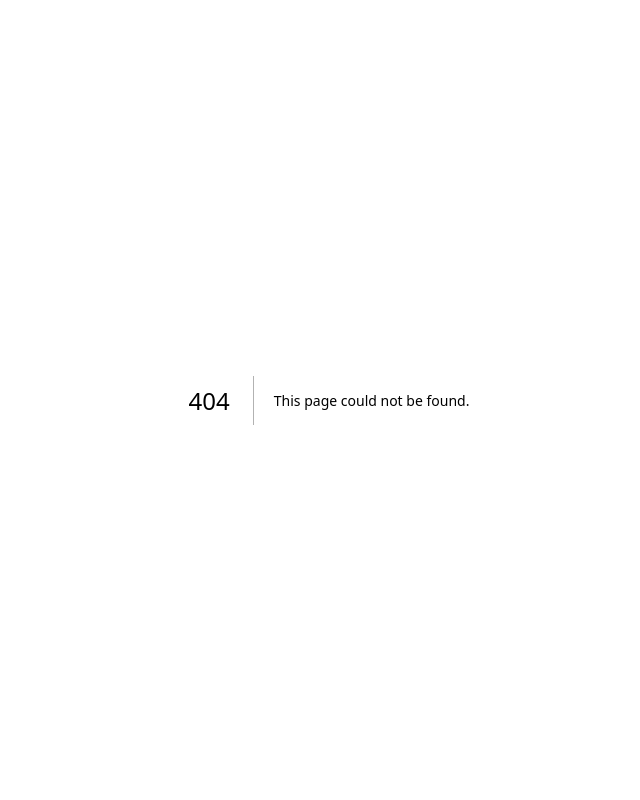
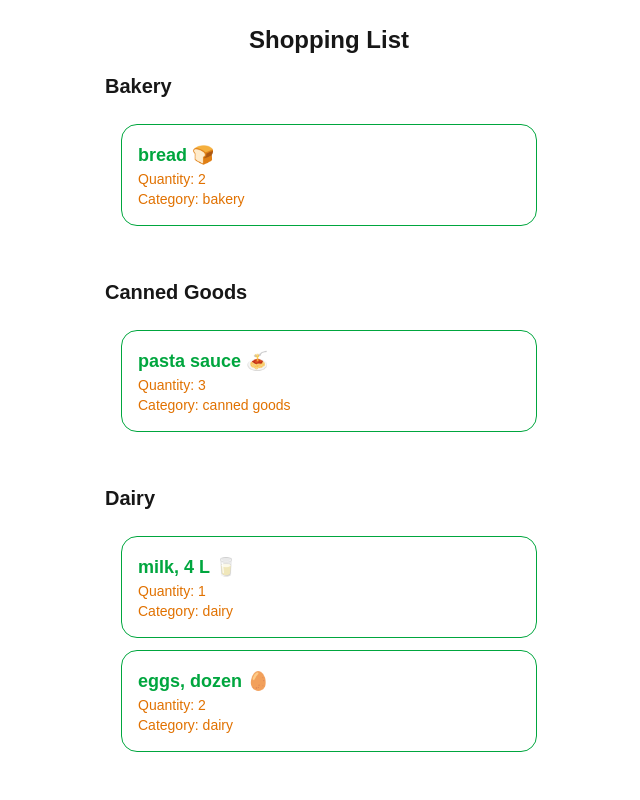
Before and after one commit to vlo-red/cprg306-assignments, a Next.js app: page /week-4 in a window 1280 px wide. Before the commit this address had no page. Shown: the top 800 px of the page, without its empty margins (311-951 px from the left). Built offline with nearby package versions, Linux system fonts and the light colour scheme.

Commit message:
Completed Week-4 Assignment

```diff
--- /dev/null
+++ b/app/week-4/item-list.js
@@ -0,0 +1,41 @@
+import Item from "./item";
+import items from "./items.json";
+
+export default function ItemList() {
+  const groupedItems = items.reduce((groups, item) => {
+    if (!groups[item.category]) {
+      groups[item.category] = [];
+    }
+    groups[item.category].push(item);
+    return groups;
+  }, {});
+
+  return (
+    <div className="w-full max-w-md">
+      {Object.entries(groupedItems)
+        .sort(([a], [b]) => a.localeCompare(b))
+        .map(([category, itemsArray]) => (
+
+          <div key={category} className="mb-6">
+
+            <h2 className="text-xl font-bold mb-2 capitalize">
+              {category}
+            </h2>
+
+            <ul className="p-4 w-full">
+              {itemsArray.map((item) => (
+                <Item
+                  key={item.id}
+                  name={item.name}
+                  quantity={item.quantity}
+                  category={item.category}
+                />
+              ))}
+            </ul>
+
+          </div>
+
+        ))}
+    </div>
+  );
+}
--- /dev/null
+++ b/app/week-4/item.js
@@ -0,0 +1,18 @@
+export default function Item({ name, quantity, category }) {
+  return (
+    <li className="bg-white rounded-2xl p-4 mb-3 border border-green-600 hover:shadow-lg transition">
+
+      <h2 className="text-lg font-semibold text-green-600">
+        {name}
+      </h2>
+
+      <p className="text-sm text-amber-600">
+        Quantity: <span className="font-medium">{quantity}</span>
+      </p>
+
+      <p className="text-sm text-amber-600">
+        Category: <span className="font-medium">{category}</span>
+      </p>
+    </li>
+  );
+}
--- /dev/null
+++ b/app/week-4/items.json
@@ -0,0 +1,74 @@
+[
+  {
+    "id": "1h2GJKH12gkHG31h1H",
+    "name": "milk, 4 L 🥛",
+    "quantity": 1,
+    "category": "dairy"
+  },
+  {
+    "id": "2KJH3k2j3H1k2J3K1H",
+    "name": "bread 🍞",
+    "quantity": 2,
+    "category": "bakery"
+  },
+  {
+    "id": "3h2KJH3k2j3H1k2J3",
+    "name": "eggs, dozen 🥚",
+    "quantity": 2,
+    "category": "dairy"
+  },
+  {
+    "id": "4k2J3K1H2GJKH12gk",
+    "name": "bananas 🍌",
+    "quantity": 6,
+    "category": "produce"
+  },
+  {
+    "id": "5H1h1H2KJH3k2j3H",
+    "name": "broccoli 🥦",
+    "quantity": 3,
+    "category": "produce"
+  },
+  {
+    "id": "6H1k2J3K1H2GJKH1",
+    "name": "chicken breasts, 1 kg 🍗",
+    "quantity": 1,
+    "category": "meat"
+  },
+  {
+    "id": "7gkHG31h1H2KJH3k",
+    "name": "pasta sauce 🍝",
+    "quantity": 3,
+    "category": "canned goods"
+  },
+  {
+    "id": "8j3H1k2J3K1H2GJK",
+    "name": "spaghetti, 454 g 🍝",
+    "quantity": 2,
+    "category": "dry goods"
+  },
+  {
+    "id": "9H12gkHG31h1H2KJ",
+    "name": "toilet paper, 12 pack 🧻",
+    "quantity": 1,
+    "category": "household"
+  },
+  {
+    "id": "10H3k2j3H1k2J3K1",
+    "name": "paper towels, 6 pack",
+    "quantity": 1,
+    "category": "household"
+  },
+  {
+    "id": "11k2J3K1H2GJKH12",
+    "name": "dish soap 🍽️",
+    "quantity": 1,
+    "category": "household"
+  },
+  {
+    "id": "12GJKH12gkHG31h1",
+    "name": "hand soap 🧼",
+    "quantity": 4,
+    "category": "household"
+  }
+]
--- /dev/null
+++ b/app/week-4/page.js
@@ -0,0 +1,10 @@
+import ItemList from "./item-list"
+
+export default function Page() {
+  return (
+    <main className="p-6 flex flex-col items-center">
+      <h1 className="text-2xl font-bold mb-4">Shopping List</h1>
+      <ItemList />
+    </main>
+  );
+}
```
